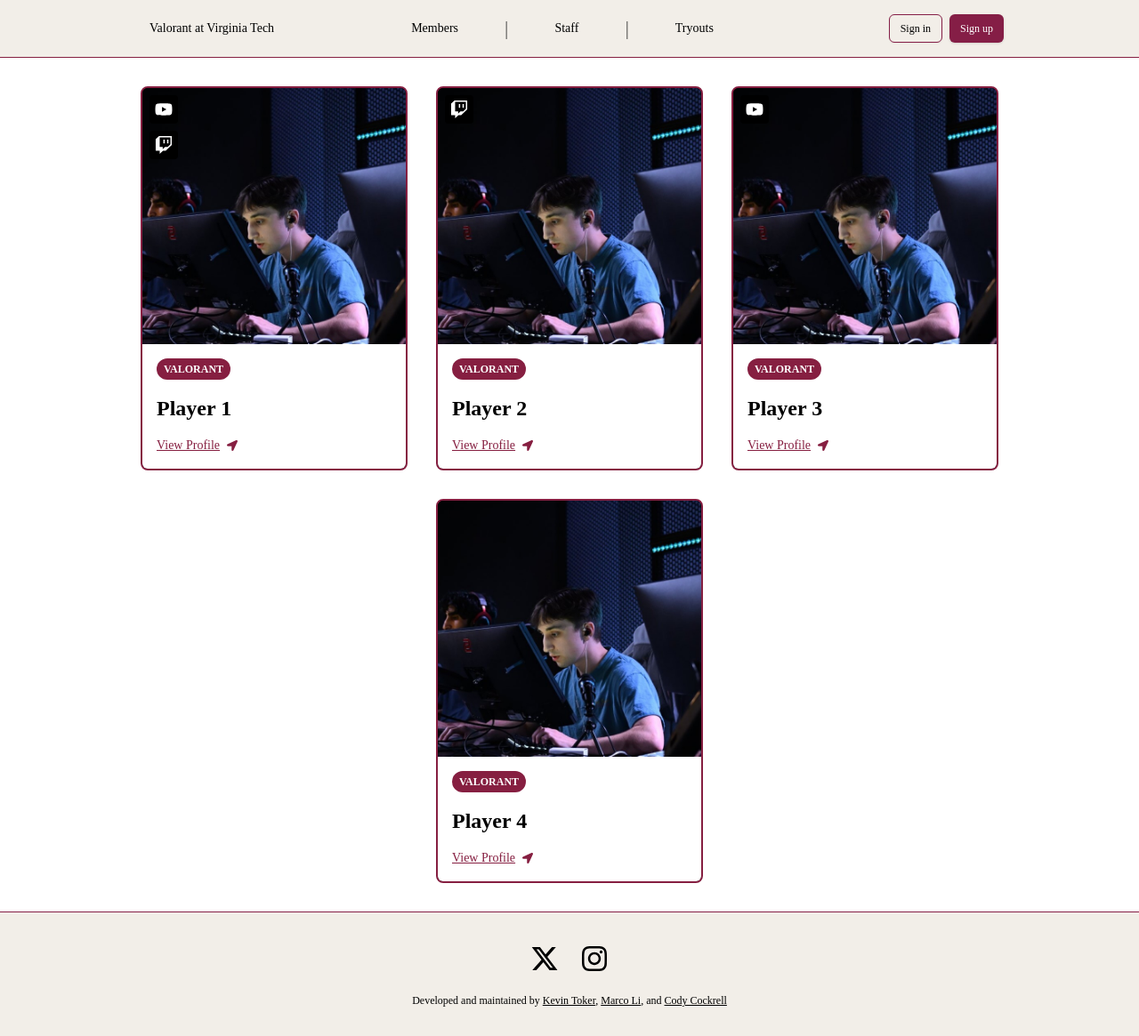
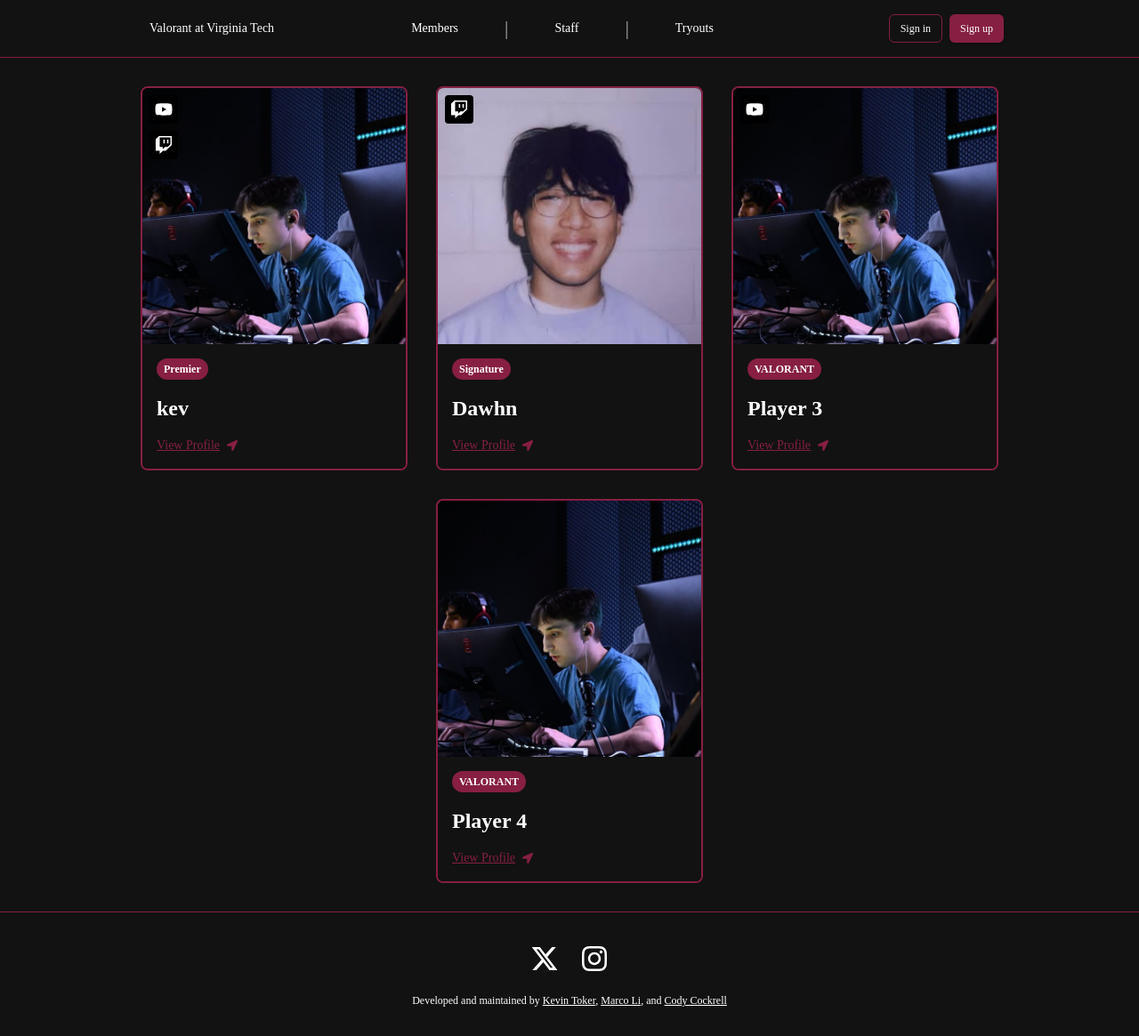
Before and after one commit to kevintoker/vvt-website, a Next.js app: page /members in a window 1280 px wide. Shown: the whole page at 89% size. Built offline with nearby package versions, Linux system fonts and the light colour scheme; no server answers; a web font is replaced by a local one.

Commit message:
layout changes

```diff
--- a/app/globals.css
+++ b/app/globals.css
@@ -68,9 +68,9 @@
     --chart-5: 0 0% 0%;
   }
   .dark {
-    --background: 0 0% 3.9%;
+    --background: 0 0% 7%;
     --foreground: 0 0% 98%;
-    --card: 0 0% 3.9%;
+    --card: 0 0% 7%;
     --card-foreground: 0 0% 98%;
     --popover: 0 0% 3.9%;
     --popover-foreground: 0 0% 98%;
@@ -115,9 +115,9 @@
 .bg-vvt-banner {
   position: relative;
   z-index: 0;
-  background-image: url("./public/VVT_GIF.gif"); /* Replace with your banner image */
+  background-image: url("./public/VVT_banner.png"); /* Replace with your banner image */
   background-size: cover;
-  background-position: center;
+  background-position: 48.5% center;
   background-repeat: no-repeat;
 }
 .bg-vvt-banner::before {
@@ -128,7 +128,7 @@
   z-index: 1;
   pointer-events: none;
 }
-.bg-vvt-banner::after {
+.bg-vvt-banner::after{
   content: "";
   position: absolute;
   inset: 0;
@@ -137,8 +137,8 @@
   /* Vignette: fade to transparent at top and bottom */
   background: linear-gradient(
     to bottom,
-    rgba(0,0,0,0.35) 0%,
-    rgba(0,0,0,0) 15%,
+    rgba(0,0,0,0.35) 35%,
+    rgba(0,0,0,0) 60%,
     rgba(0,0,0,0) 85%,
     rgba(0,0,0,0.35) 100%
   );
--- a/app/layout.tsx
+++ b/app/layout.tsx
@@ -31,17 +31,11 @@
   children: React.ReactNode;
 }>) {
   return (
-    <html lang="en" className="vt">
+    <html lang="en" className="dark">
       <head>
         <link href="https://api.fontshare.com/v2/css?f[]=satoshi@400,700&display=swap" rel="stylesheet" />
       </head>
       <body className="antialiased h-screen">
-        <ThemeProvider
-          attribute="class"
-          defaultTheme="vt"
-          enableSystem={false}
-          disableTransitionOnChange
-        >
           <RouteFadeOverlayProvider>
             <RouteFadeOverlay />
             <GlobalLoadingProvider>
@@ -51,7 +45,6 @@
             </PageFade>
             </GlobalLoadingProvider>
           </RouteFadeOverlayProvider>
-        </ThemeProvider>
       </body>
     </html>
   );
--- a/app/members/page.tsx
+++ b/app/members/page.tsx
@@ -1,6 +1,7 @@
 "use client";
 import { FaYoutube, FaTwitch, FaLocationArrow} from "react-icons/fa";
 import kev from "../public/kev.jpg";
+import will from "../public/will.jpeg";
 import { Button } from "@/components/ui/button";
 import { FaXTwitter, FaInstagram, FaSquareXTwitter } from "react-icons/fa6";
 import { Hatch } from 'ldrs/react';
@@ -11,8 +12,8 @@
 const dummyMembers = [
   {
     id: 1,
-    name: "Player 1",
-    role: "VALORANT",
+    name: "kev",
+    role: "Premier",
     image_url: kev,
     youtube_url: "https://youtube.com/",
     twitch_url: "https://twitch.tv/",
@@ -20,9 +21,9 @@
   },
   {
     id: 2,
-    name: "Player 2",
-    role: "VALORANT",
-    image_url: kev,
+    name: "Dawhn",
+    role: "Signature",
+    image_url: will,
     youtube_url: "",
     twitch_url: "https://twitch.tv/",
     profile_url: "#",
@@ -59,7 +60,7 @@
 
   if (loading) {
     return (
-      <div className="flex min-h-screen items-center justify-center bg-white">
+      <div className="flex min-h-screen items-center justify-center" style={{ backgroundColor: "hsl(var(--background))" }}>
         <Hatch size={48} stroke={4} speed={3.5} color="#861F41" />
       </div>
     );
@@ -67,7 +68,7 @@
 
   return (
     <>
-      <main className="min-h-screen bg-white text-white px-4 py-8">
+      <main className="min-h-screen text-white px-4 py-8" style={{ backgroundColor: "hsl(var(--background))" }}>
         <AnimatePresence>
           <motion.div
             className="flex flex-wrap gap-8 justify-center"
@@ -84,11 +85,11 @@
                 animate={{ opacity: 1, y: 0 }}
                 transition={{ duration: 0.6, delay: 0.2 + member.id * 0.1 }}
               >
-                <div className="relative w-full h-72 bg-gray-900 flex items-center justify-center">
+                <div className="relative w-full h-72 bg-gray-900 flex items-center justify-center group overflow-hidden">
                   <img
-                    src={kev.src}
+                    src={member.image_url.src}
                     alt={member.name}
-                    className="object-cover w-full h-full"
+                    className="object-cover w-full h-full transition-transform duration-500 group-hover:scale-105 group-hover:brightness-75"
                   />
                   <div className="absolute top-2 left-2 flex flex-col gap-2">
                     {/* Example for X/Twitter, add if you want */}
@@ -117,7 +118,7 @@
                     )}
                   </div>
                 </div>
-                <div className="p-4 flex flex-col gap-2 bg-white text-black">
+                <div className="p-4 flex flex-col gap-2 text-white" style={{ backgroundColor: "hsl(var(--background))" }}>
                   <span className="bg-[#861F41] text-white text-xs font-bold px-2 py-1 rounded-full w-fit mb-2">
                     {member.role}
                   </span>
@@ -126,7 +127,7 @@
                     href={member.profile_url}
                     target="_blank"
                     rel="noopener noreferrer"
-                    className="flex items-center gap-2 mt-2 text-[#861F41] underline hover:text-gray-700 text-sm"
+                    className="flex items-center gap-2 mt-2 text-[#861F41] underline hover:text-white text-sm"
                   >
                     <span>View Profile</span>
                     <FaLocationArrow className="w-3 h-3" />
@@ -138,39 +139,36 @@
           </motion.div>
         </AnimatePresence>
       </main>
-      <footer className="w-full flex flex-col items-center justify-center border-t mx-auto text-center gap-4 py-8">
+      <footer className="w-full flex flex-col items-center justify-center border-t border-[#861F41] mx-auto text-center gap-4 py-8 mb-0">
         <div className="flex gap-4">
           <a href="https://x.com/VirginiaTechVAL" target="_blank" rel="noopener noreferrer">
             <Button variant="ghost" className="w-10 h-10">
-              <FaXTwitter className="!w-8 !h-8 !text-black" />
+              <FaXTwitter className="!w-8 !h-8 !text-white" />
             </Button>
           </a>
           <a href="https://www.instagram.com/vt_valorantt/" target="_blank" rel="noopener noreferrer">
             <Button variant="ghost" className="w-10 h-10">
-              <FaInstagram style={{ color: "black" }} className="!w-8 !h-8 !text-black" />
+              <FaInstagram style={{ color: "white" }} className="!w-8 !h-8 !text-white" />
             </Button>
           </a>
         </div>
-        <p className="text-muted-foreground text-xs !text-black">
-          Developed and maintained by{' '}
-          <a
+        <p className="text-muted-foreground text-xs !text-white">
+          Developed and maintained by{' '} <a
             href="https://www.linkedin.com/in/kevin-toker-14272024b/"
             target="_blank"
             rel="noopener noreferrer"
-            className="underline hover:text-black"
-          >Kevin Toker</a>,{' '}
-          <a
+            className="underline hover:text-neutral-400"
+              >Kevin Toker</a>,{' '} <a
             href="https://www.linkedin.com/in/marcoli1/"
             target="_blank"
             rel="noopener noreferrer"
-            className="underline hover:text-black"
-          >Marco Li</a>,{' '}
-          and <a
+            className="underline hover:text-neutral-400"
+              >Marco Li</a>,{' '} and <a
             href="https://www.linkedin.com/in/cody-cockrell/"
             target="_blank"
             rel="noopener noreferrer"
-            className="underline hover:text-black"
-          >Cody Cockrell</a>
+            className="underline hover:text-neutral-400"
+              >Cody Cockrell</a>
         </p>
       </footer>
     </>
--- a/app/staff-carousel.tsx
+++ b/app/staff-carousel.tsx
@@ -85,7 +85,7 @@
             >
               {getCurrentItems().map((member, index) => (
                 <div key={currentIndex + index} className="flex justify-center">
-                  <Card>
+                  <Card className="border border-[#861F41]">
                     <CardHeader className="flex flex-col items-center">
                       <div className="w-20 h-20 mb-2 flex items-center justify-center">
                         <img
@@ -95,7 +95,7 @@
                         />
                       </div>
                       <CardTitle className="text-2xl text-center">{member.title}</CardTitle>
-                      <CardDescription className="text-black text-center font-bold">
+                      <CardDescription className="text-white text-center font-bold">
                         {member.name}
                       </CardDescription>
                     </CardHeader>
--- a/app/staff/page.tsx
+++ b/app/staff/page.tsx
@@ -15,35 +15,37 @@
           <p className="text-3xl lg:text-4xl !leading-tight font-light mx-auto max-w-xl text-center mb-8">Meet the Staff!</p>
           <StaffCarousel />
         </div>
-        <footer className="w-full flex flex-col items-center justify-center border-t mx-auto text-center gap-4 py-8 mb-12">
+        <footer className="w-full flex flex-col items-center justify-center border-t border-[#861F41] mx-auto text-center gap-4 py-8 mb-0">
         <div className="flex gap-4">
           <a href="https://x.com/VirginiaTechVAL" target="_blank" rel="noopener noreferrer">
             <Button variant="ghost" className="w-10 h-10">
-                <FaXTwitter className="!w-8 !h-8 !text-black" />
+              <FaXTwitter className="!w-8 !h-8 !text-white" />
             </Button>
           </a>
           <a href="https://www.instagram.com/vt_valorantt/" target="_blank" rel="noopener noreferrer">
             <Button variant="ghost" className="w-10 h-10">
-                <FaInstagram style={{ color: "black" }} className="!w-8 !h-8 !text-black" />
+              <FaInstagram style={{ color: "white" }} className="!w-8 !h-8 !text-white" />
             </Button>
           </a>
         </div>
-          <p className="text-muted-foreground text-xs !text-black">Developed and maintained by{' '} <a
+        <p className="text-muted-foreground text-xs !text-white">
+          Developed and maintained by{' '} <a
             href="https://www.linkedin.com/in/kevin-toker-14272024b/"
             target="_blank"
             rel="noopener noreferrer"
-            className="underline hover:text-black"
+            className="underline hover:text-neutral-400"
               >Kevin Toker</a>,{' '} <a
             href="https://www.linkedin.com/in/marcoli1/"
             target="_blank"
             rel="noopener noreferrer"
-            className="underline hover:text-black"
+            className="underline hover:text-neutral-400"
               >Marco Li</a>,{' '} and <a
             href="https://www.linkedin.com/in/cody-cockrell/"
             target="_blank"
             rel="noopener noreferrer"
-            className="underline hover:text-black"
-              >Cody Cockrell</a></p>
+            className="underline hover:text-neutral-400"
+              >Cody Cockrell</a>
+        </p>
       </footer>
       </div>
     </main>
--- a/components/global-loading-provider.tsx
+++ b/components/global-loading-provider.tsx
@@ -143,7 +143,7 @@
   return (
     <LoadingContext.Provider value={{ loading }}>
       {hydrated && loading && (
-        <div className="fixed inset-0 flex items-center justify-center bg-white z-[9999]">
+        <div className="fixed inset-0 flex items-center justify-center z-[9999]" style={{ backgroundColor: "hsl(var(--background))"}}>
           <BlockRevealText text="Valorant At Virginia Tech" />
         </div>
       )}
--- a/components/ui/Navbar.tsx
+++ b/components/ui/Navbar.tsx
@@ -20,7 +20,7 @@
           <Button
             variant="nav"
             size="lg"
-            className="transition-colors hover:bg-[#861F41] hover:text-white"
+            className="transition-colors hover:bg-[#861F41] hover:text-white text-white"
           >
           <Link href={"/"}>Valorant at Virginia Tech</Link>
           </Button>
@@ -30,7 +30,7 @@
           <Button
             variant="nav"
             size="lg"
-            className="transition-colors hover:bg-[#861F41] hover:text-white"
+            className="transition-colors hover:bg-[#861F41] hover:text-white text-white"
           >
             <Link href="/members">Members</Link>
           </Button>
@@ -38,7 +38,7 @@
           <Button
             variant="nav"
             size="lg"
-            className="transition-colors hover:bg-[#861F41] hover:text-white"
+            className="transition-colors hover:bg-[#861F41] hover:text-white text-white"
           >
             <Link href={"/staff"}>Staff</Link>
           </Button>
@@ -46,7 +46,7 @@
           <Button
             variant="nav"
             size="lg"
-            className="transition-colors hover:bg-[#861F41] hover:text-white"
+            className="transition-colors hover:bg-[#861F41] hover:text-white text-white"
           >
             <Link href={"/"}>Tryouts</Link>
           </Button>
--- a/components/ui/button.tsx
+++ b/components/ui/button.tsx
@@ -10,13 +10,13 @@
     variants: {
       variant: {
         default:
-          "bg-primary text-primary-foreground shadow hover:bg-primary/90",
+          "bg-[#861F41] text-primary-foreground shadow hover:bg-[#861F41]/70 text-white",
         nav:
           "bg-transparent text-black hover:bg-white/10 px-3 py-2 rounded transition",
         destructive:
           "bg-destructive text-destructive-foreground shadow-sm hover:bg-destructive/90",
         outline:
-          "border border-input bg-background shadow-sm hover:bg-accent hover:text-accent-foreground",
+          "border border-[#861F41] bg-background shadow-sm hover:bg-accent hover:text-accent-foreground",
         secondary:
           "bg-secondary text-secondary-foreground shadow-sm hover:bg-secondary/80",
         ghost: "hover:bg-accent hover:text-accent-foreground",
```
Also changed, not shown: app/page.tsx (+5 -14 lines), components/login-form.tsx (+3 -4 lines), components/sign-up-form.tsx (+3 -4 lines). Lines whose indentation alone changed are shown as unchanged.
